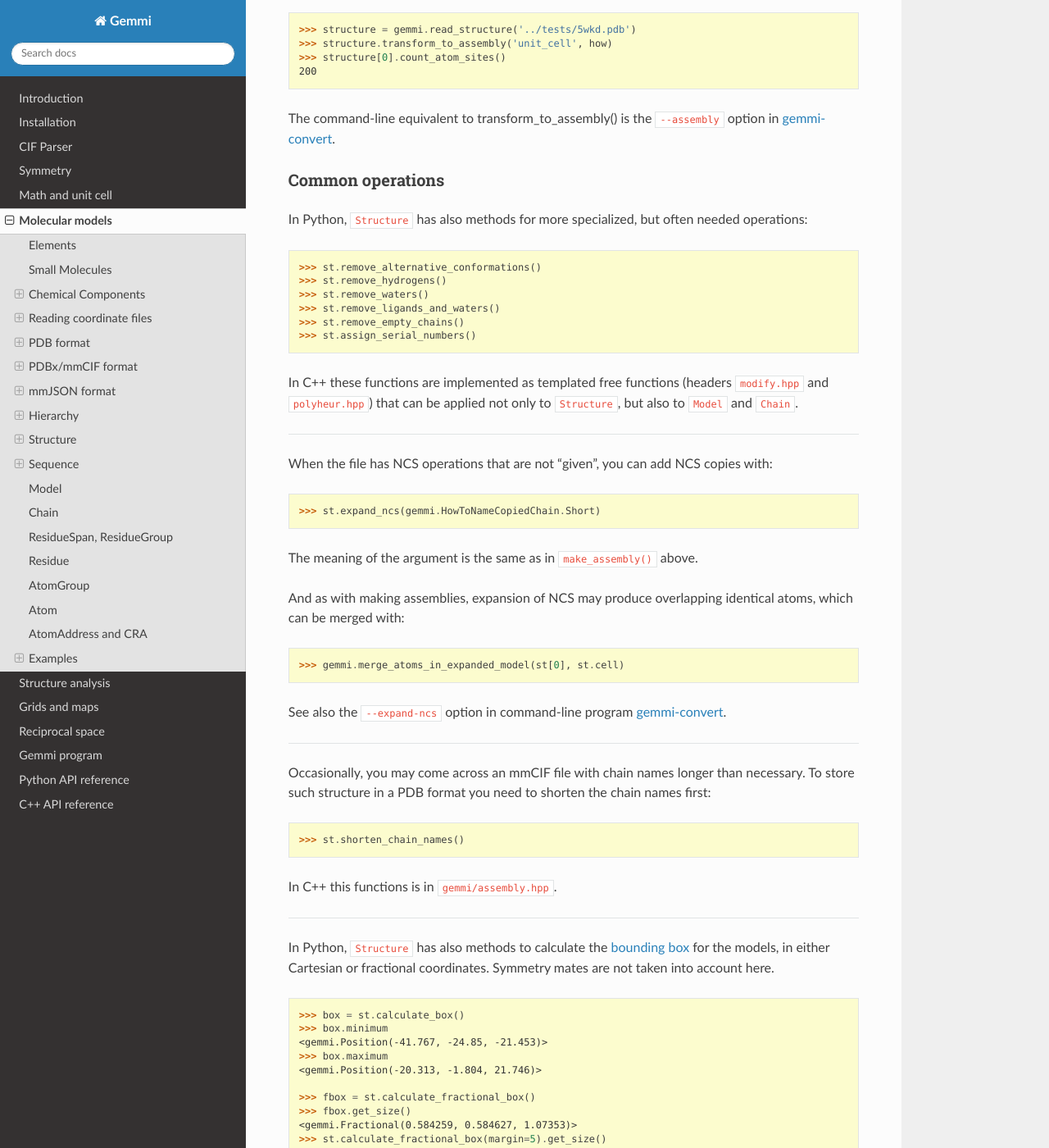
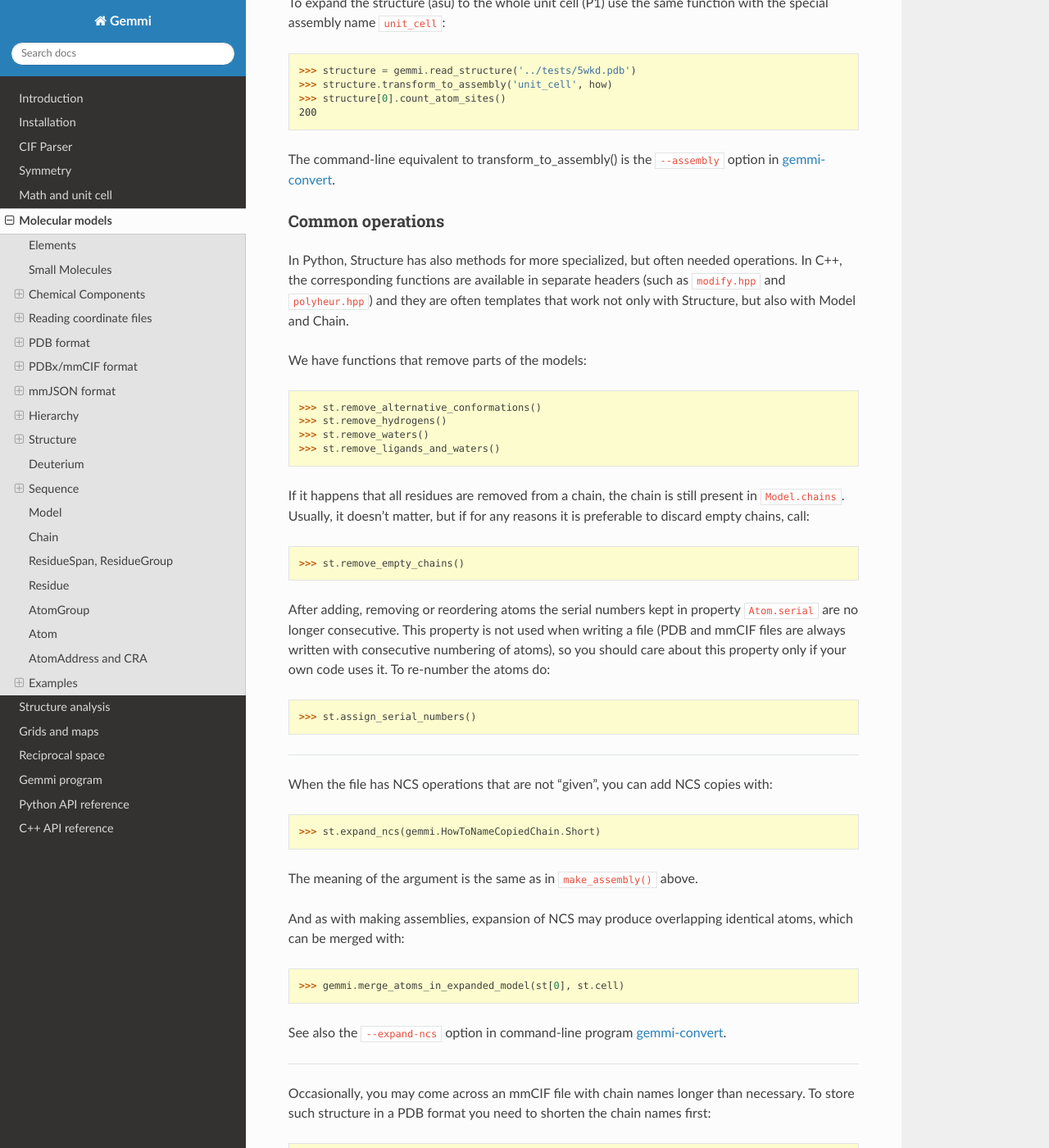
Before and after one commit to project-gemmi/gemmi, a Sphinx documentation site: the page built from docs/mol.rst, in a window 1280 px wide and 1400 px high, scrolled down 31090 px. Shown: the whole window at 82% size. Built offline with Sphinx 7.4.7 and the Read the Docs theme 2.0.0, drawn with Linux system fonts in a browser that asks for light colours; some of the changed text lies outside the part shown.

Commit message:
update docs

```diff
--- a/docs/install.rst
+++ b/docs/install.rst
@@ -124,7 +124,8 @@
 ~~~~~~~~
 
 Binaries are distributed with the CCP4 suite and with Global Phasing software.
-They are also included in
+They are also in `PyPI <https://pypi.org/project/gemmi-program/>`_
+(``pip install gemmi-program``) and
 `conda-forge packages <https://anaconda.org/conda-forge/gemmi/files>`_.
 
 The very latest builds (as well as a little older ones)
--- a/docs/mol.rst
+++ b/docs/mol.rst
@@ -1286,6 +1286,9 @@
   assemblies defined in the REMARK 350 in pdb, or in corresponding mmCIF
   categories (_pdbx_struct_assembly, _pdbx_struct_assembly_gen,
   _pdbx_struct_assembly_prop and _pdbx_struct_oper_list)
+* ``input_format`` (enum ``CoorFormat``) -- what file format the structure
+  was read from,
+* ``has_d_fraction`` (bool) -- how :ref:`deuterium is represented <deuterium>`,
 * ``info`` (C++ type: ``map<string, string>``) --
   minimal metadata with keys being mmcif tags (_entry.id, _exptl.method, ...),
 * ``raw_remarks`` (C++ type: ``vector<string>``) -- REMARK records
@@ -1746,8 +1749,13 @@
 Common operations
 -----------------
 
-In Python, ``Structure`` has also methods for more specialized,
-but often needed operations:
+In Python, Structure has also methods for more specialized,
+but often needed operations.
+In C++, the corresponding functions are available in separate headers
+(such as ``modify.hpp`` and ``polyheur.hpp``) and they are often templates
+that work not only with Structure, but also with Model and Chain.
+
+We have functions that remove parts of the models:
 
 .. doctest::
 
@@ -1755,12 +1763,26 @@
   >>> st.remove_hydrogens()
   >>> st.remove_waters()
   >>> st.remove_ligands_and_waters()
+
+If it happens that all residues are removed from a chain,
+the chain is still present in ``Model.chains``.
+Usually, it doesn't matter, but if for any reasons it is preferable
+to discard empty chains, call:
+
+.. doctest::
+
   >>> st.remove_empty_chains()
+
+After adding, removing or reordering atoms the serial numbers
+kept in property ``Atom.serial`` are no longer consecutive.
+This property is not used when writing a file (PDB and mmCIF files are
+always written with consecutive numbering of atoms),
+so you should care about this property only if your own code uses it.
+To re-number the atoms do:
+
+.. doctest::
+
   >>> st.assign_serial_numbers()
-
-In C++ these functions are implemented as templated free functions
-(headers ``modify.hpp`` and ``polyheur.hpp``) that can be applied
-not only to ``Structure``, but also to ``Model`` and ``Chain``.
 
 ----
 
@@ -1797,7 +1819,7 @@
 
 ----
 
-In Python, ``Structure`` has also methods to calculate the
+In Python, Structure has also methods to calculate the
 :ref:`bounding box <box>` for the models,
 in either Cartesian or fractional coordinates.
 Symmetry mates are not taken into account here.
@@ -1817,6 +1839,45 @@
   <gemmi.Fractional(0.85659, 0.838305, 1.32204)>
 
 In C++ these are stand-alone functions in ``gemmi/calculate.hpp``.
+
+.. _deuterium:
+
+Deuterium
+=========
+
+(Only relevant when working with models containing deuterium --
+about 0.1% of the PDB files.)
+
+In macromolecular coordinate files, hydrogen isotopes protium and
+deuterium are identified using the element names H and D, respectively.
+When a hydrogen site is modeled as a mixture of both isotopes,
+the PDB file contains alternative locations with different atom names
+but the same coordinates:
+
+.. code-block:: none
+
+  ATOM    694  HG ASER A  43      -8.832  -2.333  24.316  0.08 23.44           H
+  ATOM    695  DG BSER A  43      -8.832  -2.333  24.316  0.92 23.44           D
+      atom name^  ^altloc                                               element^
+
+Internally, it can be more convenient to store such mixture
+as a single atom site with a parameter indicating the deuterium fraction
+(e.g., 0.92 in the above example).
+It is also possible to write it to an mmCIF file in such a form,
+using Refmac's custom tag ``_atom_site.ccp4_deuterium_fraction`` to store
+the fraction parameter, but this approach is not widely supported.
+Therefore, writing it as two atoms is more portable.
+
+In gemmi, you can switch between the two representations
+(two sites or the fraction of D) with the following function:
+
+.. doctest::
+
+  >>> st.store_deuterium_as_fraction(True)
+  >>> st.store_deuterium_as_fraction(False)
+
+When the fraction parameter is used,
+``Structure.has_d_fraction`` is set to True.
 
 .. _sequence:
 
```
